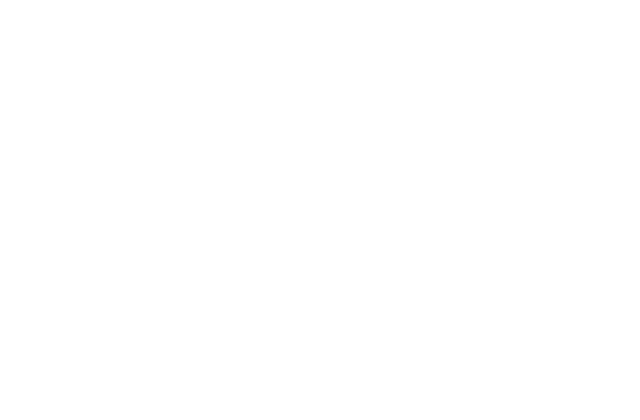
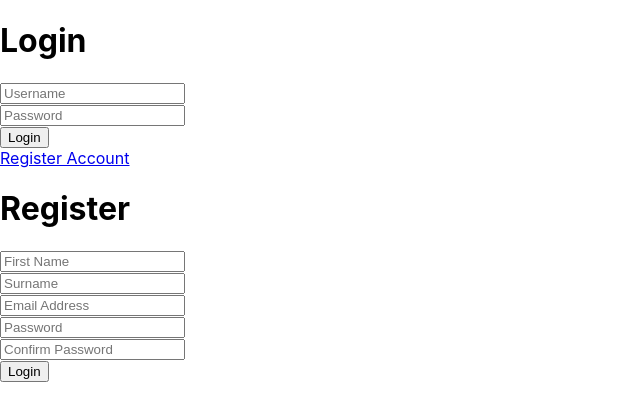
Before and after one commit to RAYD2/Flatmates_App, a React (Create React App) app in the folder relomate/: page /Register in a window 1280 px wide. Shown: the top 420 px of the page, without its empty margins (0-640 px from the left). Built offline with nearby package versions, Linux system fonts and the light colour scheme.

Commit message:
Updated HTML for forms
Updated HTML for login and register forms

```diff
--- a/relomate/package.json
+++ b/relomate/package.json
@@ -8,6 +8,7 @@
     "@testing-library/user-event": "^13.5.0",
     "react": "^18.2.0",
     "react-dom": "^18.2.0",
+    "react-router-dom": "^5.3.4",
     "react-scripts": "5.0.1",
     "web-vitals": "^2.1.4"
   },
--- a/relomate/src/App.js
+++ b/relomate/src/App.js
@@ -1,9 +1,21 @@
 import logo from './logo.svg';
 import './App.css';
 import Login from './Components/Login';
+import Register from './Components/Register'
+import { BrowserRouter as Router, Route, Switch } from "react-router-dom";
+
 
 function App() {
-<Login />
+    return (
+        <Router>
+            <Login />
+            <Switch>
+                <Route path='/Register'>
+                    <Register />
+                </Route>
+            </Switch>
+        </Router>
+    )
 }
 
 export default App;
--- a/relomate/src/Components/Login.js
+++ b/relomate/src/Components/Login.js
@@ -1,4 +1,5 @@
 import React from "react";
+import { Link } from "react-router-dom";
 
 const Login = () => {
     return (
@@ -15,7 +16,7 @@
                     <button type="submit">Login</button>
                 </div>
                 <div className="register-link">
-                    <a href="Register.js">Click Here</a>
+                    <Link to='/Register'>Register Account</Link>
                 </div>
             </form>
         </div>
--- a/relomate/src/Components/Register.js
+++ b/relomate/src/Components/Register.js
@@ -2,7 +2,28 @@
 
 const Register = () => {
     return (
-        <h1>Register</h1>
+        <div className="Register-form">
+            <h1 className="header">Register</h1>
+            <form action="#">
+                <div className="fName-box">
+                    <input type="text" name="firstName" placeholder="First Name" required></input>
+                </div>
+                <div className="surname-box">
+                    <input type="text" name="surname" placeholder="Surname" required></input>
+                </div>
+                <div className="email-box">
+                <input type="email" name="email" placeholder="Email Address" required></input>
+                </div>
+                <div className="password-box">
+                    <input type="password" name="password" placeholder="Password" pattern="(?=.*\d)(?=.*[a-z])(?=.*[A-Z]).{8,}" title="Must contain at least one number and one uppercase and lowercase letter, and at least 8 or more characters" required></input>
+                    <br />
+                    <input type="password" name="confirmPassword" placeholder="Confirm Password" pattern="(?=.*\d)(?=.*[a-z])(?=.*[A-Z]).{8,}" title="Must contain at least one number and one uppercase and lowercase letter, and at least 8 or more characters" required></input>
+                </div>
+                <div className="login-button">
+                    <button type="submit">Login</button>
+                </div>
+            </form>
+        </div>
     )
 }
 export default Register;
```
Also changed, not shown: 1 other file (tests, documents, lock files or other folders).
